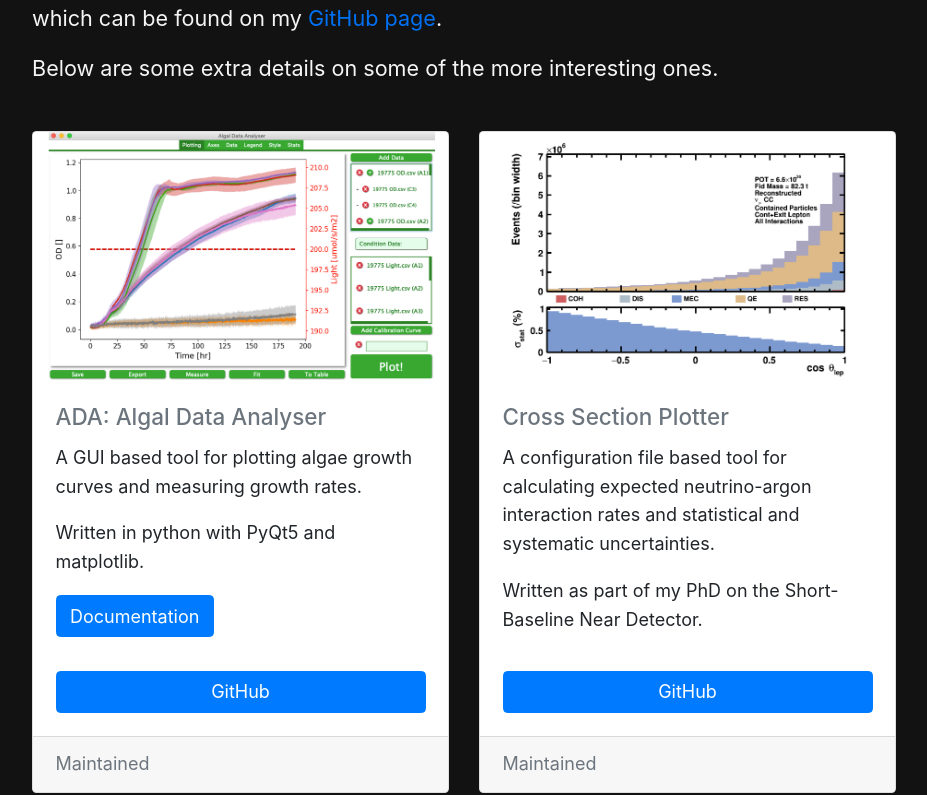
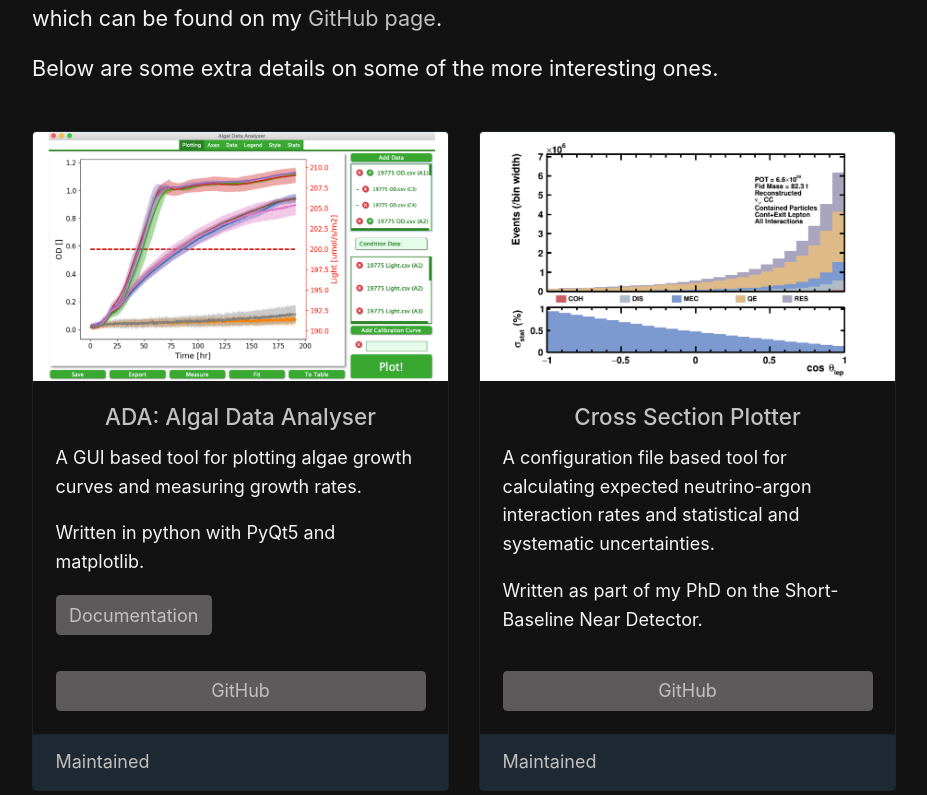
Before and after one commit to tgrbrooks/tgrbrooks-nextjs, a Next.js app: page /projects in a window 1280 px wide. Shown: the part 366-1161 px from the top of the page, without its empty margins (176-1103 px from the left). Built offline with nearby package versions, Linux system fonts and the light colour scheme.

Commit message:
Dark mode for project page

```diff
--- a/components/ProjectCard.js
+++ b/components/ProjectCard.js
@@ -1,18 +1,19 @@
 import Card from 'react-bootstrap/Card'
-import Button from 'react-bootstrap/Button'
+import DarkButton from './UI/DarkButton'
+import styles from '../styles/layout.module.scss'
 
 const ProjectCard = ({ children, title, image, repo, status }) => {
   return (
-    <Card className="mb-3" style={{ minWidth: '20rem' }}>
+    <Card className={`mb-3 ${styles.projectCard}`}>
       <Card.Img variant="top" src={'/images/projects/' + image} />
-      <Card.Body className="d-flex flex-column">
-        <Card.Title className="text-muted">{title}</Card.Title>
+      <Card.Body className={`d-flex flex-column ${styles.cardBody}`}>
+        <Card.Title className={styles.cardHeader}>{title}</Card.Title>
         <Card.Text>
           {children}
         </Card.Text>
-        <Button className="mt-auto" href={'https://github.com/tgrbrooks/' + repo}>GitHub</Button>
+        <DarkButton link={'https://github.com/tgrbrooks/' + repo} name="GitHub" />
       </Card.Body>
-      <Card.Footer className="text-muted">{status}</Card.Footer>
+      <Card.Footer className={styles.cardFooter}>{status}</Card.Footer>
     </Card>
   )
 }
--- a/pages/projects.js
+++ b/pages/projects.js
@@ -1,10 +1,10 @@
 import Head from 'next/head'
-import Link from 'next/link'
 import utilStyles from '../styles/utils.module.scss'
 import PageLayout from '../components/PageLayout.js'
 import CardDeck from 'react-bootstrap/CardDeck'
-import Button from 'react-bootstrap/Button'
 import ProjectCard from '../components/ProjectCard.js'
+import DarkLink from '../components/UI/DarkLink'
+import DarkButton from '../components/UI/DarkButton'
 
 export default function Projects() {
   return (
@@ -13,7 +13,7 @@ export default function Projects() {
         <title>Projects | Tom Brooks</title>
       </Head>
       <section className={utilStyles.headingMd}>
-        <p>I usually have a few side projects on the go at varying levels of completion, most of which can be found on my <Link href="https://github.com/tgrbrooks">GitHub page</Link>.</p>
+        <p>I usually have a few side projects on the go at varying levels of completion, most of which can be found on my <DarkLink link="https://github.com/tgrbrooks" name="GitHub page" />.</p>
         <p>Below are some extra details on some of the more interesting ones.</p>
       </section>
       <br />
@@ -21,7 +21,7 @@ export default function Projects() {
         <ProjectCard title={"ADA: Algal Data Analyser"} image={"ada2.png"} repo={"ADA"} status={"Maintained"}>
           <p>A GUI based tool for plotting algae growth curves and measuring growth rates.</p>
           <p>Written in python with PyQt5 and matplotlib.</p>
-          <Button href="https://algaeplotter.readthedocs.io/en/latest/">Documentation</Button>
+          <DarkButton link="https://algaeplotter.readthedocs.io/en/latest/" name="Documentation" />
         </ProjectCard>
         <ProjectCard title={"Cross Section Plotter"} image={"xsecplotter.png"} repo={"XSecPlotter"} status={"Maintained"}>
           <p>A configuration file based tool for calculating expected neutrino-argon interaction rates and statistical and systematic uncertainties.</p>
--- a/styles/layout.module.scss
+++ b/styles/layout.module.scss
@@ -67,6 +67,11 @@
     background-color: $header-color;
   }
 
+  .projectCard {
+    min-width: 20rem;
+    background-color: $header-color;
+  }
+
   .cardFooter {
     background-color: $header-color;
     color: $grey-color-light;
```
